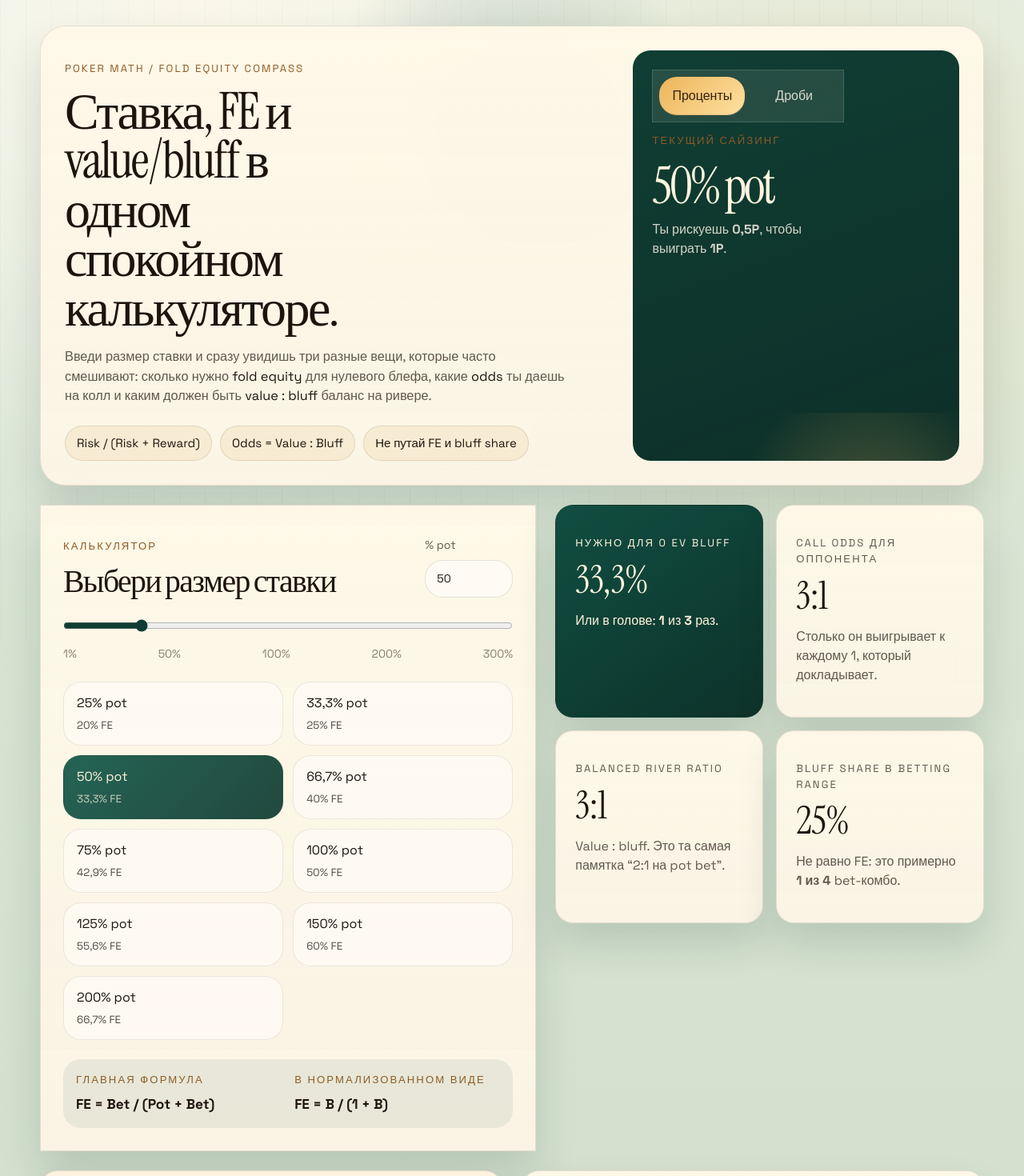
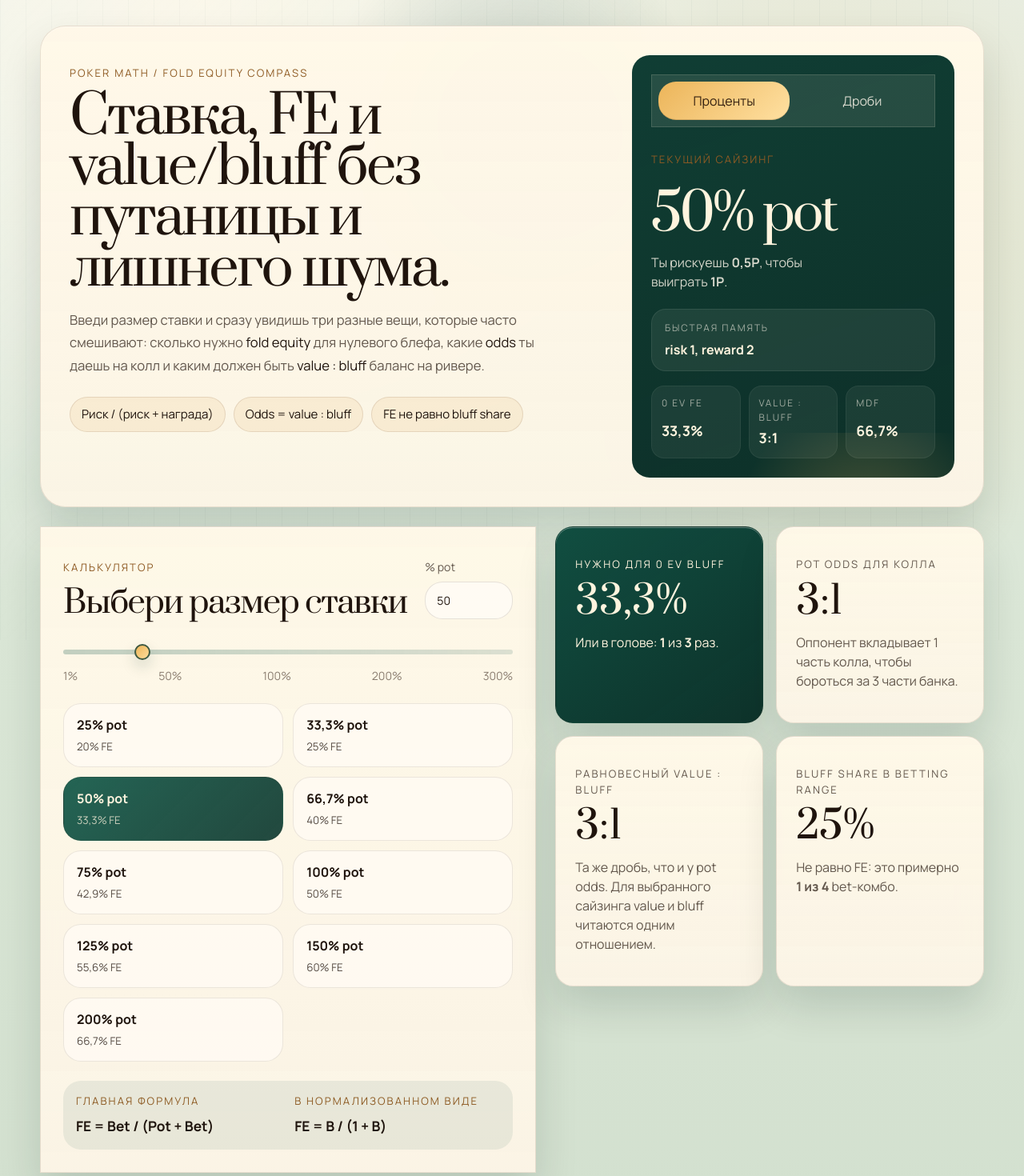
Before and after one commit to loremcdmx/poker-math, a React (Vite) app: page / in a window 1280 px wide. Shown: the top 1470 px of the page at 80% size. Built offline with nearby package versions, Linux system fonts and the light colour scheme.

Commit message:
Polish poker math UI

```diff
--- a/index.html
+++ b/index.html
@@ -8,7 +8,8 @@
       name="description"
       content="Poker math calculator for fold equity, pot odds, and value to bluff ratios."
     />
-    <title>Poker FE Compass</title>
+    <meta name="theme-color" content="#103d33" />
+    <title>Poker Math</title>
   </head>
   <body>
     <div id="root"></div>
--- a/package.json
+++ b/package.json
@@ -1,5 +1,5 @@
 {
-  "name": "poker-fe-compass",
+  "name": "poker-math",
   "private": true,
   "version": "0.0.0",
   "type": "module",
--- a/src/App.css
+++ b/src/App.css
@@ -10,7 +10,9 @@
     linear-gradient(180deg, rgba(255, 248, 232, 0.9), rgba(251, 244, 229, 0.84)),
     rgba(255, 248, 232, 0.78);
   border: 1px solid rgba(64, 42, 26, 0.12);
-  box-shadow: 0 26px 50px rgba(9, 37, 31, 0.14);
+  box-shadow:
+    0 26px 50px rgba(9, 37, 31, 0.14),
+    inset 0 1px 0 rgba(255, 255, 255, 0.34);
   backdrop-filter: blur(14px);
 }
 
@@ -24,7 +26,7 @@
 .hero-panel {
   grid-template-columns: minmax(0, 1.6fr) minmax(300px, 0.95fr);
   align-items: stretch;
-  padding: 30px;
+  padding: clamp(24px, 3.2vw, 36px);
   border-radius: 32px;
   margin-bottom: 24px;
   animation: rise-in 0.7s ease both;
@@ -42,9 +44,9 @@
 }
 
 .hero-copy h1 {
-  font-size: clamp(2.8rem, 5vw, 4.8rem);
-  line-height: 0.96;
-  max-width: 12ch;
+  font-size: clamp(3rem, 5.2vw, 4.95rem);
+  line-height: 0.95;
+  max-width: 11ch;
 }
 
 .eyebrow,
@@ -80,7 +82,8 @@
 .hero-text {
   max-width: 60ch;
   margin: 18px 0 0;
-  font-size: 1.02rem;
+  font-size: 1.04rem;
+  line-height: 1.72;
 }
 
 .hero-text span,
@@ -117,6 +120,9 @@
 }
 
 .hero-focus {
+  display: grid;
+  align-content: start;
+  gap: 18px;
   padding: 24px;
   background:
     linear-gradient(160deg, rgba(16, 62, 52, 0.95), rgba(13, 46, 39, 0.92)),
@@ -171,9 +177,9 @@
 }
 
 .focus-size {
-  margin: 16px 0 12px;
+  margin: -4px 0 0;
   font-family: var(--font-display);
-  font-size: clamp(2.6rem, 5vw, 4rem);
+  font-size: clamp(2.8rem, 5vw, 4.2rem);
   line-height: 0.96;
   letter-spacing: -0.05em;
 }
@@ -183,6 +189,55 @@
   margin: 0;
   max-width: 24ch;
   color: rgba(255, 248, 236, 0.82);
+}
+
+.focus-equation,
+.focus-metrics {
+  position: relative;
+  z-index: 1;
+}
+
+.focus-equation {
+  display: grid;
+  gap: 6px;
+  margin-top: 4px;
+  padding: 14px 16px;
+  border-radius: 18px;
+  background: rgba(255, 248, 236, 0.07);
+  border: 1px solid rgba(255, 248, 236, 0.08);
+}
+
+.focus-equation span,
+.focus-metrics span {
+  font-size: 0.74rem;
+  letter-spacing: 0.16em;
+  text-transform: uppercase;
+  color: rgba(255, 248, 236, 0.58);
+}
+
+.focus-equation strong,
+.focus-metrics strong {
+  color: var(--felt-cream);
+}
+
+.focus-metrics {
+  display: grid;
+  grid-template-columns: repeat(3, minmax(0, 1fr));
+  gap: 10px;
+}
+
+.focus-metrics div {
+  display: grid;
+  gap: 6px;
+  padding: 12px 12px 14px;
+  border-radius: 16px;
+  background: rgba(255, 248, 236, 0.06);
+  border: 1px solid rgba(255, 248, 236, 0.06);
+}
+
+.focus-metrics strong {
+  font-size: 1.1rem;
+  line-height: 1.2;
 }
 
 .content-grid {
@@ -228,6 +283,15 @@
   padding: 12px 14px;
   font: inherit;
   color: var(--ink-strong);
+  transition:
+    border-color 0.16s ease,
+    box-shadow 0.16s ease;
+}
+
+.number-field input:focus-visible {
+  outline: none;
+  border-color: rgba(24, 92, 76, 0.32);
+  box-shadow: 0 0 0 4px rgba(24, 92, 76, 0.1);
 }
 
 .slider-block {
@@ -237,7 +301,42 @@
 .bet-slider {
   width: 100%;
   margin: 0;
-  accent-color: var(--felt-deep);
+  appearance: none;
+  background: transparent;
+}
+
+.bet-slider::-webkit-slider-runnable-track {
+  height: 6px;
+  border-radius: 999px;
+  background:
+    linear-gradient(90deg, rgba(24, 92, 76, 0.2), rgba(24, 92, 76, 0.08)),
+    rgba(24, 92, 76, 0.08);
+}
+
+.bet-slider::-webkit-slider-thumb {
+  appearance: none;
+  margin-top: -7px;
+  width: 20px;
+  height: 20px;
+  border-radius: 50%;
+  background: linear-gradient(135deg, var(--gold), #ffdd9a);
+  border: 2px solid rgba(16, 61, 51, 0.8);
+  box-shadow: 0 8px 18px rgba(16, 61, 51, 0.18);
+}
+
+.bet-slider::-moz-range-track {
+  height: 6px;
+  border-radius: 999px;
+  background: rgba(24, 92, 76, 0.12);
+}
+
+.bet-slider::-moz-range-thumb {
+  width: 20px;
+  height: 20px;
+  border-radius: 50%;
+  background: linear-gradient(135deg, var(--gold), #ffdd9a);
+  border: 2px solid rgba(16, 61, 51, 0.8);
+  box-shadow: 0 8px 18px rgba(16, 61, 51, 0.18);
 }
 
 .slider-scale {
@@ -274,7 +373,12 @@
   transition:
     transform 0.16s ease,
     border-color 0.16s ease,
-    box-shadow 0.16s ease;
+    box-shadow 0.16s ease,
+    background 0.16s ease;
+}
+
+.preset span {
+  font-weight: 700;
 }
 
 .preset:hover,
@@ -323,6 +427,7 @@
 .result-card {
   padding: 24px;
   animation: rise-in 0.75s ease both;
+  min-height: 206px;
 }
 
 .result-card.primary {
@@ -367,6 +472,7 @@
 .warning-points p,
 .memory-list li {
   margin: 0;
+  line-height: 1.6;
 }
 
 .memory-list {
@@ -399,6 +505,7 @@
   margin-top: 24px;
   overflow: auto;
   border: 1px solid rgba(52, 35, 22, 0.08);
+  background: rgba(255, 252, 246, 0.56);
 }
 
 table {
@@ -420,10 +527,17 @@ thead th {
   font-size: 0.86rem;
   letter-spacing: 0.14em;
   text-transform: uppercase;
+  position: sticky;
+  top: 0;
+  z-index: 1;
 }
 
 tbody tr:last-child td {
   border-bottom: none;
+}
+
+tbody tr:hover td {
+  background: rgba(16, 61, 51, 0.04);
 }
 
 .active-row td {
@@ -459,12 +573,16 @@ tbody tr:last-child td {
   }
 
   .hero-copy h1 {
-    max-width: 14ch;
+    max-width: 13ch;
   }
 
   .section-head {
     align-items: start;
     flex-direction: column;
+  }
+
+  .focus-metrics {
+    grid-template-columns: repeat(3, minmax(0, 1fr));
   }
 }
 
@@ -486,11 +604,15 @@ tbody tr:last-child td {
   .section-head h2,
   .lesson-card h2 {
     max-width: none;
-    font-size: clamp(2rem, 8vw, 3rem);
+    font-size: clamp(2.15rem, 8vw, 3.15rem);
   }
 
   .toggle,
   .formula-strip {
+    grid-template-columns: 1fr;
+  }
+
+  .focus-metrics {
     grid-template-columns: 1fr;
   }
 
--- a/src/App.tsx
+++ b/src/App.tsx
@@ -117,6 +117,7 @@ function calculateMetrics(betMultiple: number) {
   )
 
   return {
+    betFraction,
     breakEvenFe,
     bluffShare,
     mdf,
@@ -138,7 +139,7 @@ function App() {
       <header className="hero-panel surface">
         <div className="hero-copy">
           <p className="eyebrow">Poker Math / Fold Equity Compass</p>
-          <h1>Ставка, FE и value/bluff в одном спокойном калькуляторе.</h1>
+          <h1>Ставка, FE и value/bluff без путаницы и лишнего шума.</h1>
           <p className="hero-text">
             Введи размер ставки и сразу увидишь три разные вещи, которые часто
             смешивают: сколько нужно <span>fold equity</span> для нулевого
@@ -146,9 +147,9 @@ function App() {
             <span> value : bluff</span> баланс на ривере.
           </p>
           <div className="hero-tags">
-            <span>Risk / (Risk + Reward)</span>
-            <span>Odds = Value : Bluff</span>
-            <span>Не путай FE и bluff share</span>
+            <span>Риск / (риск + награда)</span>
+            <span>Odds = value : bluff</span>
+            <span>FE не равно bluff share</span>
           </div>
         </div>
 
@@ -178,6 +179,32 @@ function App() {
             Ты рискуешь <strong>{formatPotUnits(betMultiple)}</strong>, чтобы
             выиграть <strong>1P</strong>.
           </p>
+          <div className="focus-equation">
+            <span>Быстрая память</span>
+            <strong>
+              risk {metrics.betFraction.numerator}, reward{' '}
+              {metrics.betFraction.denominator}
+            </strong>
+          </div>
+          <div className="focus-metrics">
+            <div>
+              <span>0 EV FE</span>
+              <strong>{formatPercent(metrics.breakEvenFe)}</strong>
+            </div>
+            <div>
+              <span>Value : Bluff</span>
+              <strong>
+                {formatRatio(
+                  metrics.valueToBluff.numerator,
+                  metrics.valueToBluff.denominator,
+                )}
+              </strong>
+            </div>
+            <div>
+              <span>MDF</span>
+              <strong>{formatPercent(metrics.mdf)}</strong>
+            </div>
+          </div>
         </div>
       </header>
 
@@ -271,25 +298,31 @@ function App() {
           </article>
 
           <article className="result-card">
-            <p className="card-label">Call odds для оппонента</p>
+            <p className="card-label">Pot odds для колла</p>
             <h3>
               {formatRatio(
                 metrics.valueToBluff.numerator,
                 metrics.valueToBluff.denominator,
               )}
             </h3>
-            <p>Столько он выигрывает к каждому 1, который докладывает.</p>
+            <p>
+              Оппонент вкладывает 1 часть колла, чтобы бороться за{' '}
+              {metrics.valueToBluff.numerator} части банка.
+            </p>
           </article>
 
           <article className="result-card">
-            <p className="card-label">Balanced river ratio</p>
+            <p className="card-label">Равновесный Value : Bluff</p>
             <h3>
               {formatRatio(
                 metrics.valueToBluff.numerator,
                 metrics.valueToBluff.denominator,
               )}
             </h3>
-            <p>Value : bluff. Это та самая памятка “2:1 на pot bet”.</p>
+            <p>
+              Та же дробь, что и у pot odds. Для выбранного сайзинга value и
+              bluff читаются одним отношением.
+            </p>
           </article>
 
           <article className="result-card">
@@ -335,23 +368,23 @@ function App() {
 
         <article className="surface lesson-card">
           <p className="kicker">Мнемоника</p>
-          <h2>Нормализуй pot до 1 и считай через риск к награде.</h2>
+          <h2>Нормализуй банк до 1 и считай через риск к награде.</h2>
           <ul className="memory-list">
             <li>
-              <strong>1/2 pot</strong> means risk 1 to win 2, so{' '}
+              <strong>1/2 pot</strong>: риск 1, выигрыш 2, значит{' '}
               <strong>1 / 3 FE</strong>
             </li>
             <li>
-              <strong>1 pot</strong> means risk 1 to win 1, so{' '}
+              <strong>1 pot</strong>: риск 1, выигрыш 1, значит{' '}
               <strong>1 / 2 FE</strong>
             </li>
             <li>
-              <strong>2x pot</strong> means risk 2 to win 1, so{' '}
+              <strong>2x pot</strong>: риск 2, выигрыш 1, значит{' '}
               <strong>2 / 3 FE</strong>
             </li>
             <li>
-              <strong>Odds = Value : Bluff</strong>:
-              <span> 3:1, 2:1, 3:2 для 1/2 pot, pot, 2x pot.</span>
+              <strong>Запоминай одной дробью</strong>:
+              <span> 3:1, 2:1, 3:2 одновременно и pot odds, и value:bluff.</span>
             </li>
           </ul>
         </article>
@@ -364,8 +397,8 @@ function App() {
             <h2>Популярные сайзинги</h2>
           </div>
           <p className="table-note">
-            Для ривера и любых spot-ов, где ты хочешь быстро оценить 0 EV bluff и
-            ratio value/bluff.
+            Для ривера и любых spot-ов, где нужно быстро оценить 0 EV bluff,
+            value:bluff и защиту против ставки.
           </p>
         </div>
 
--- a/src/index.css
+++ b/src/index.css
@@ -1,4 +1,4 @@
-@import url('https://fonts.googleapis.com/css2?family=Instrument+Serif:ital@0;1&family=Space+Grotesk:wght@400;500;700&display=swap');
+@import url('https://fonts.googleapis.com/css2?family=Manrope:wght@400;500;700;800&family=Prata&display=swap');
 
 :root {
   --bg-top: #e4efe1;
@@ -11,8 +11,8 @@
   --ink-strong: #1f140d;
   --ink-soft: rgba(44, 32, 23, 0.74);
   --accent-ink: #8e5b24;
-  --font-ui: 'Space Grotesk', sans-serif;
-  --font-display: 'Instrument Serif', serif;
+  --font-ui: 'Manrope', sans-serif;
+  --font-display: 'Prata', serif;
 
   font-family: var(--font-ui);
   line-height: 1.5;
@@ -45,7 +45,7 @@ body {
   background:
     radial-gradient(circle at 20% 0%, rgba(255, 248, 232, 0.82), transparent 22%),
     radial-gradient(circle at 80% 10%, rgba(236, 181, 90, 0.18), transparent 18%),
-    linear-gradient(180deg, #e6efe3 0%, #d7e4d2 28%, #cddcc9 100%);
+    linear-gradient(180deg, #e8efe5 0%, #dae6d6 28%, #c7d7c4 100%);
   position: relative;
 }
 
```
Also changed, not shown: 1 other file (tests, documents, lock files or other folders).
